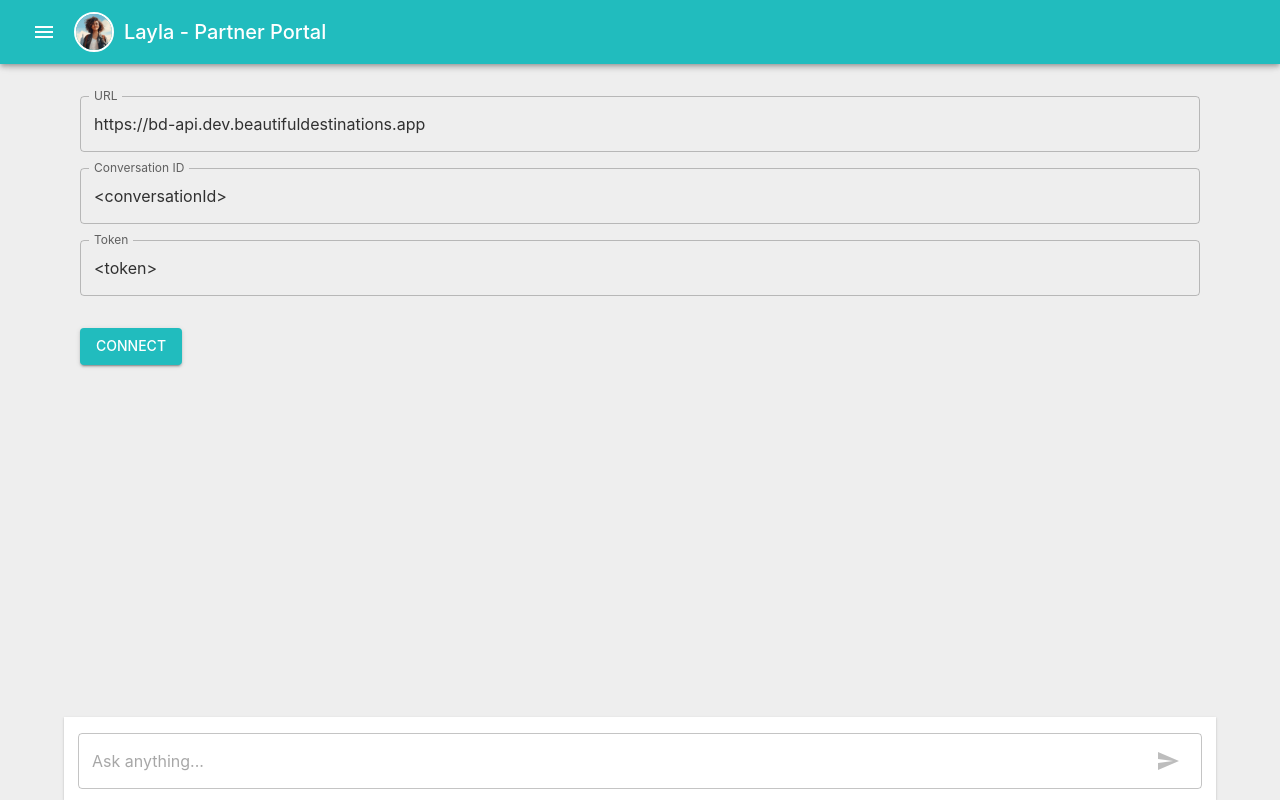
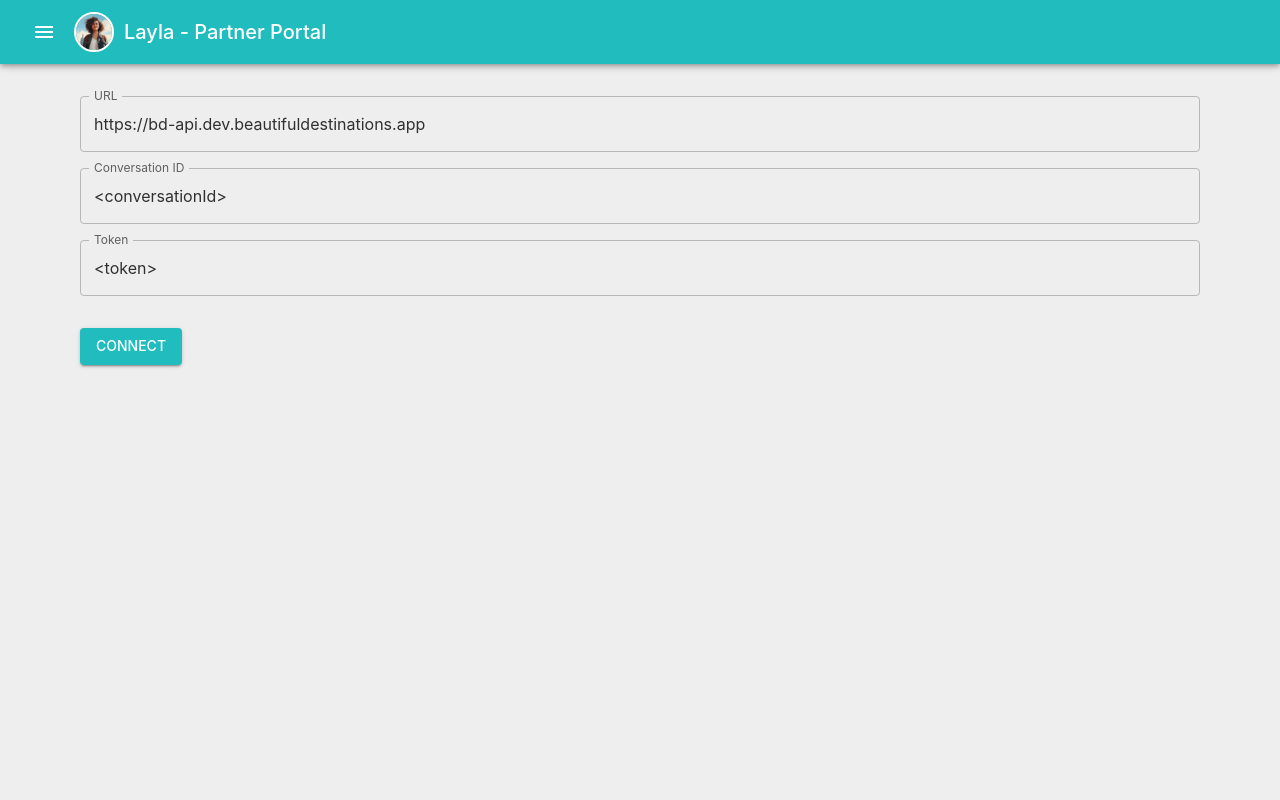
Before and after one commit to go-travelo/layla-partner-app, a React (Create React App) app: page /chat in a window 1280 px wide. Built offline with nearby package versions, Linux system fonts and the light colour scheme.

Commit message:
Hide input text when not connected

```diff
--- a/src/pages/Chat.tsx
+++ b/src/pages/Chat.tsx
@@ -101,6 +101,7 @@ const Chat: React.FC = () => {
           <Message key={message.id} message={message}/>
         ))}
       </Box>
+      {connectionStatus === 'connected' && (
         <Box sx={{ flex: '0 0 auto', padding: '0px 14px 3px 14px', bgcolor: 'background.paper', boxShadow: 1 }}>
           <TextField
             fullWidth
@@ -120,6 +121,7 @@ const Chat: React.FC = () => {
             }}
           />
         </Box>
+      )}
     </Box>
   );
 };
```
Lines whose indentation alone changed are shown as unchanged.
